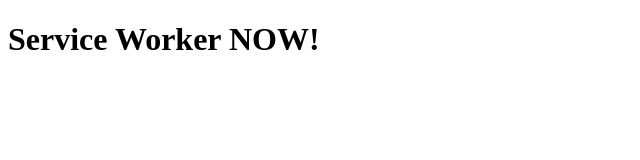
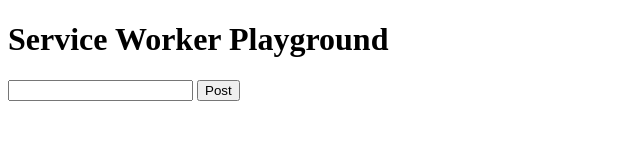
Before and after one commit to Aimee-MacDonald/service-worker-playground, a website: page public/views/index.html in a window 1280 px wide. Shown: the whole page, without its empty margins (0-640 px from the left). Drawn offline with Linux system fonts and the light colour scheme.

Commit message:
Post Notes on the Server

```diff
--- a/public/scripts/index.js
+++ b/public/scripts/index.js
@@ -7,3 +7,14 @@ window.addEventListener("load", () => {
     console.log("Index: Service Worker NOT Supported");
   }
 });
+
+function postNote(){
+  var msg = document.getElementById("note").value;
+
+  fetch("/postNote", {
+    method: "post",
+    headers: {"Content-Type": "application/json"},
+    body: JSON.stringify({'note': msg})
+  })
+  return false;
+}
--- a/public/views/index.html
+++ b/public/views/index.html
@@ -8,7 +8,11 @@
   </head>
 
   <body>
-    <h1>Service Worker NOW!</h1>
+    <h1>Service Worker Playground</h1>
+    <form onsubmit="return postNote()">
+      <input type="text", id="note">
+      <button type="submit">Post</button>
+    </form>
   </body>
 
   <script src="/scripts/index.js" charset="utf-8"></script>
```
Also changed, not shown: app.js (+10 -0 lines).
